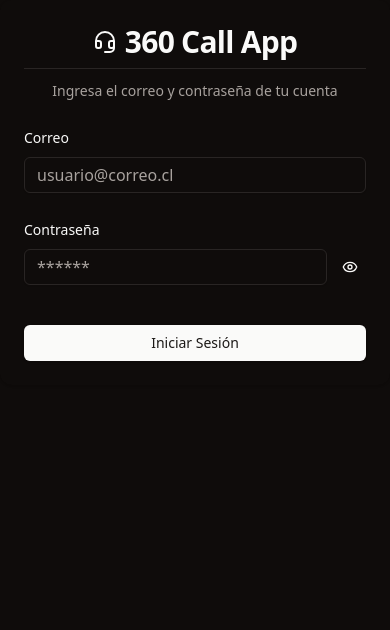
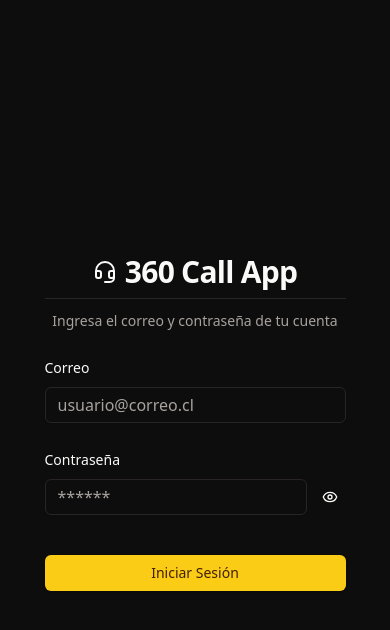
Before and after one commit to djimenezpalacios12/360call_frontend, a React (Vite) app: page / in a window 390 px wide. Shown: the top 630 px of the page. Built offline with nearby package versions, Linux system fonts and the light colour scheme.

Commit message:
feat: :lipstick: change styles

```diff
--- a/src/App.tsx
+++ b/src/App.tsx
@@ -2,7 +2,7 @@ import { Toaster } from "sonner";
 import { BrowserRouter } from "react-router-dom";
 
 import { ThemeProvider } from "@/components/theme-provider";
-import Login from "./views/AuthenticationPage/login";
+import AuthenticationPage from "./views/AuthenticationPage";
 import { configureClient } from "./api/index.api";
 import { useAppSelector } from "./store/hooks";
 import Routing from "./routing";
@@ -14,7 +14,7 @@ function App() {
 
   return (
     <ThemeProvider defaultTheme="dark" storageKey="vite-ui-theme">
-      <BrowserRouter>{token ? <Routing /> : <Login />}</BrowserRouter>
+      <BrowserRouter>{token ? <Routing /> : <AuthenticationPage />}</BrowserRouter>
 
       <Toaster position="bottom-left" />
     </ThemeProvider>
--- a/src/components/nav-user.tsx
+++ b/src/components/nav-user.tsx
@@ -1,6 +1,5 @@
-"use client";
-
 import { ChevronsUpDown, LogOut } from "lucide-react";
+import { useNavigate } from "react-router-dom";
 
 import { Avatar, AvatarFallback, AvatarImage } from "@/components/ui/avatar";
 import {
@@ -13,6 +12,9 @@ import {
   DropdownMenuTrigger,
 } from "@/components/ui/dropdown-menu";
 import { SidebarMenu, SidebarMenuButton, SidebarMenuItem, useSidebar } from "@/components/ui/sidebar";
+import { useAppDispatch } from "@/store/hooks";
+import { resetApp } from "@/store/ducks/app";
+import { useTheme } from "./theme-provider";
 
 export function NavUser({
   user,
@@ -23,6 +25,10 @@ export function NavUser({
     avatar: string;
   };
 }) {
+  const navigate = useNavigate();
+  const dispatch = useAppDispatch();
+  const { setTheme } = useTheme();
+
   const { isMobile } = useSidebar();
 
   return (
@@ -63,7 +69,14 @@ export function NavUser({
             <DropdownMenuSeparator />
             <DropdownMenuGroup></DropdownMenuGroup>
             <DropdownMenuGroup></DropdownMenuGroup>
-            <DropdownMenuItem className="text-red-700 text-md">
+            <DropdownMenuItem
+              className="text-red-700 text-md"
+              onClick={() => {
+                dispatch(resetApp());
+                navigate("/");
+                setTheme("dark");
+              }}
+            >
               <LogOut className="mr-2" />
               Cerrar sesión
             </DropdownMenuItem>
--- a/src/global.css
+++ b/src/global.css
@@ -10,10 +10,10 @@
     --card-foreground: 20 14.3% 4.1%;
     --popover: 0 0% 100%;
     --popover-foreground: 20 14.3% 4.1%;
-    --primary: 24 9.8% 10%;
-    --primary-foreground: 60 9.1% 97.8%;
-    --secondary: 60 4.8% 95.9%;
-    --secondary-foreground: 24 9.8% 10%;
+    --primary: 47.9 95.8% 53.1%;
+    --primary-foreground: 26 83.3% 14.1%;
+    --secondary: 12 6.5% 15.1%;
+    --secondary-foreground: 60 9.1% 97.8%;
     --muted: 60 4.8% 95.9%;
     --muted-foreground: 25 5.3% 44.7%;
     --accent: 60 4.8% 95.9%;
@@ -40,14 +40,14 @@
   }
 
   .dark {
-    --background: 20 14.3% 5.1%;
+    --background: 195 0% 5%;
     --foreground: 60 9.1% 97.8%;
     --card: 20 14.3% 4.1%;
     --card-foreground: 60 9.1% 97.8%;
     --popover: 20 14.3% 4.1%;
     --popover-foreground: 60 9.1% 97.8%;
-    --primary: 60 9.1% 97.8%;
-    --primary-foreground: 24 9.8% 10%;
+    --primary: 47.9 95.8% 53.1%;
+    --primary-foreground: 26 83.3% 14.1%;
     --secondary: 12 6.5% 15.1%;
     --secondary-foreground: 60 9.1% 97.8%;
     --muted: 12 6.5% 15.1%;
--- a/src/views/AuthenticationPage/index.tsx
+++ b/src/views/AuthenticationPage/index.tsx
@@ -23,7 +23,7 @@ export default function AuthenticationPage() {
           <div className="relative z-20 mt-auto">
             <blockquote className="space-y-2">
               <p className="text-md">
-                <blockquote className="mt-6 border-l-2 pl-6 italic">
+                <blockquote className="mt-5 border-l-2 pl-6 italic">
                   &ldquo;Lo que une todo esto es cómo se representan los datos, por lo que el aprendizaje de la representación se está volviendo más
                   central.&rdquo;
                 </blockquote>
--- a/src/views/AuthenticationPage/login.tsx
+++ b/src/views/AuthenticationPage/login.tsx
@@ -1,7 +1,7 @@
 import { useState } from "react";
 import { z } from "zod";
 import { AxiosError, AxiosResponse } from "axios";
-import { Eye, EyeOff, Headset, Loader } from "lucide-react";
+import { Eye, EyeOff, Headset, Loader2 } from "lucide-react";
 import { toast } from "sonner";
 import { useNavigate } from "react-router-dom";
 
@@ -66,7 +66,7 @@ export default function Login() {
   }
 
   return (
-    <Card className="border-none mx-auto min-w-[70%] md:min-w-[50%] bg-transparent">
+    <Card className="border-none shadow-none mx-auto min-w-[70%] md:min-w-[50%] bg-transparent">
       <CardHeader className="space-y-1 text-center">
         <CardTitle className="scroll-m-20 pb-2 text-3xl font-semibold tracking-tight first:mt-0">
           <h2 className="scroll-m-20 border-b pb-2 text-3xl font-semibold tracking-tight first:mt-0 flex align items-center justify-center">
@@ -131,7 +131,7 @@ export default function Login() {
 
           <CardFooter className="grid gap-5">
             <Button className="w-full" type="submit" disabled={load}>
-              {load && <Loader className="mr-2 h-4 w-4 animate-spin" />}
+              {load && <Loader2 className="animate-spin" />}
               Iniciar Sesión
             </Button>
           </CardFooter>
```
